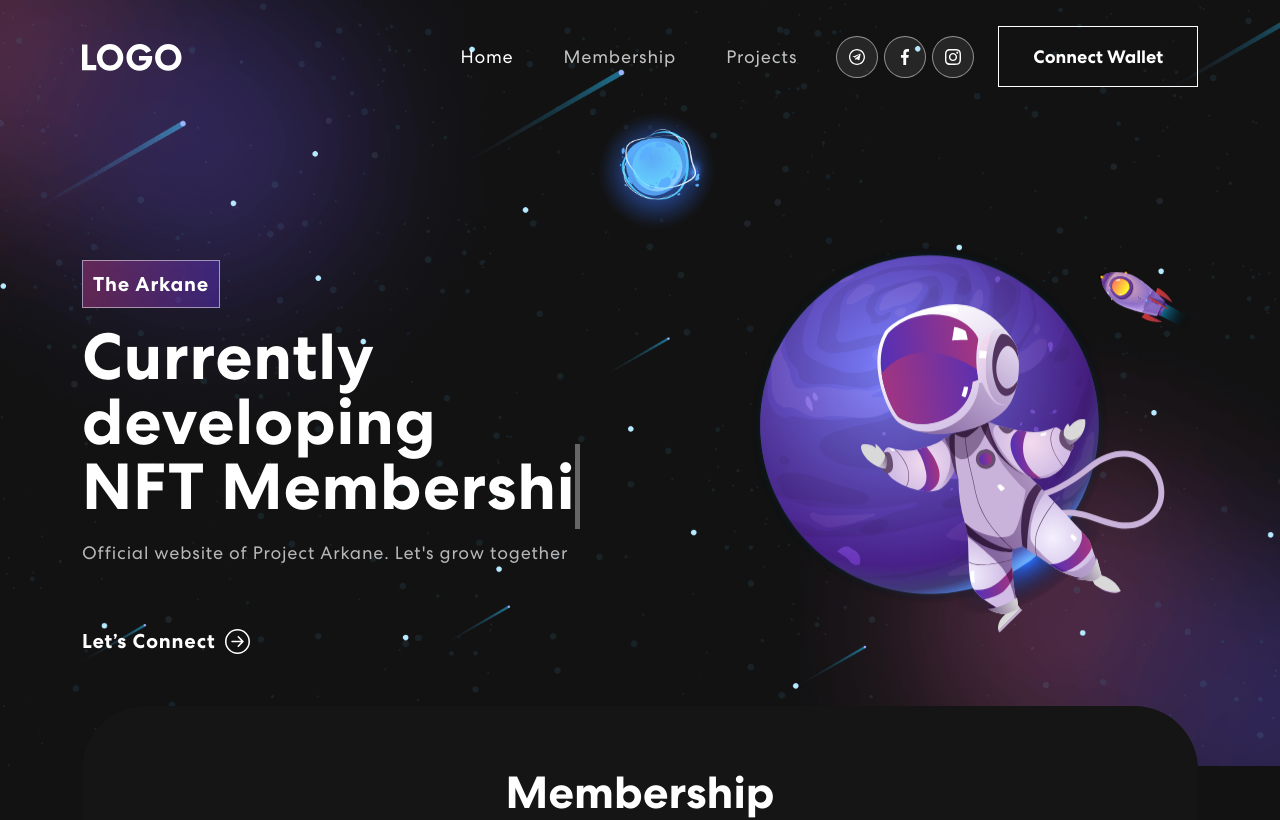
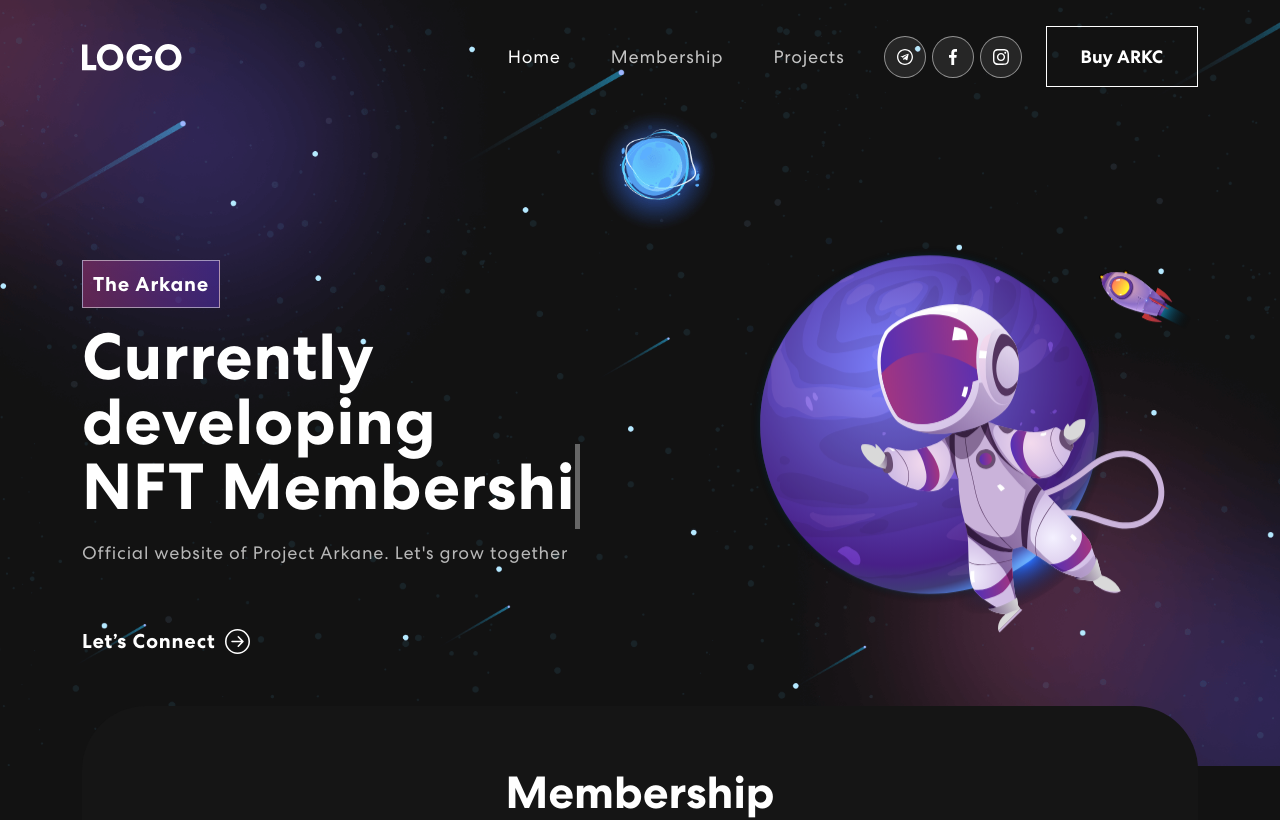
Before and after one commit to gracexn/thearkane, a React (Create React App) app: page / in a window 1280 px wide. Shown: the top 820 px of the page. Built offline with nearby package versions, Linux system fonts and the light colour scheme; no server answers.

Commit message:
Update NavBar.js

```diff
--- a/src/components/NavBar.js
+++ b/src/components/NavBar.js
@@ -55,7 +55,7 @@ export const NavBar = () => {
                 <a href="#"><img src={navIcon3} alt="Coming soon..." /></a>
               </div>
               <HashLink to='#'>
-                <button className="vvd"><span>Connect Wallet</span></button>
+                <button href="https://gateway.ipfscdn.io/ipfs/Qmcine1gpZUbQ73nk7ZGCcjKBVFYXrEtqrhujXk3HDQ6Nn/erc20.html?contract=0x04eAcE4c020d109f4CC55AB7E8C29B242e06615E&chainId=137&theme=dark" className="vvd"><span>Buy ARKC</span></button>
               </HashLink>
             </span>
           </Navbar.Collapse>
```
